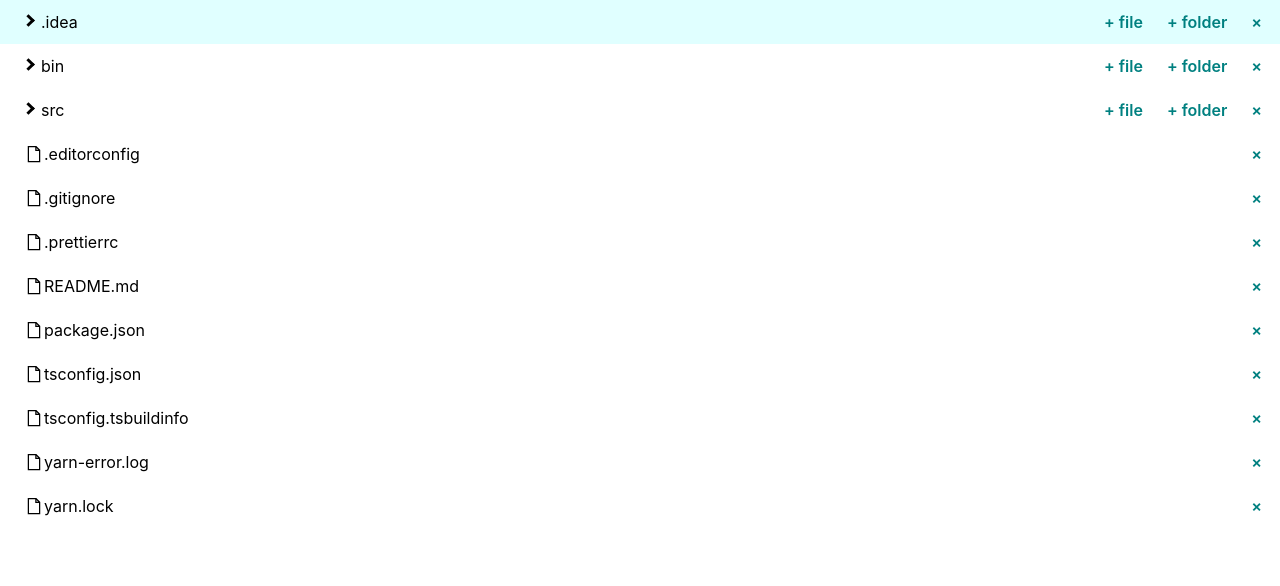
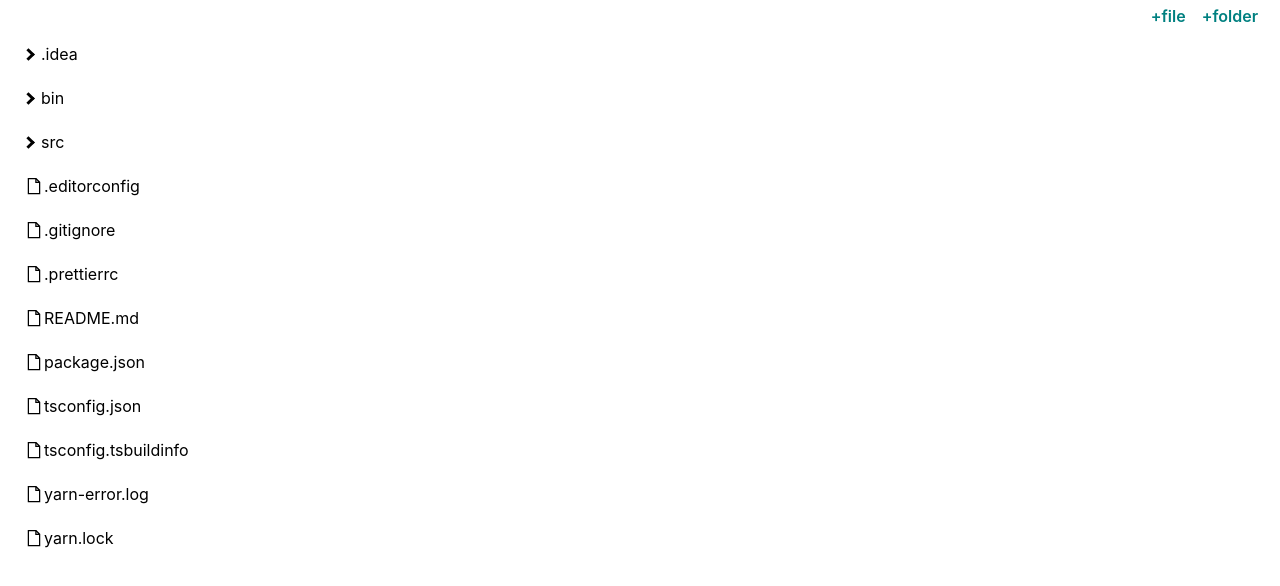
Before and after one commit to leleleadele/file-explorer, a React (Create React App) app: page / in a window 1280 px wide. Shown: the top 586 px of the page. Built offline with nearby package versions, Linux system fonts and the light colour scheme; the HTML template or start-up script is replaced by a standard one.

Commit message:
creating files works AND minor layout fixes

```diff
--- a/src/app/slice.ts
+++ b/src/app/slice.ts
@@ -1,6 +1,7 @@
 import { createSlice } from '@reduxjs/toolkit';
 import type { PayloadAction } from '@reduxjs/toolkit';
 import { IDialog, ITree } from '../types';
+import setNestedProperty from '../helpers/setNestedProperty';
 
 export interface FileTreeState {
   tree: ITree;
@@ -21,53 +22,14 @@ export const counterSlice = createSlice({
     },
 
     createFile: (state, action: PayloadAction<string>) => {
-      console.log('creating file', action.payload);
       const path = action.payload;
-      const parts = path.split('/');
-
-      if (parts[0] === '') {
-        parts.shift();
-      }
-
-      let current = { ...state.tree };
-
-      for (let i = 0; i < parts.length; i++) {
-        console.log('current within iteration', current);
-        const part = parts[i];
-
-        if ((!!current || current === null) && current[part] === undefined) {
-          if (i === parts.length - 1) {
-            console.log('case A');
-            current[part] = null;
-          }
-        } else {
-          console.log('case B');
-          current[part] = {};
-        }
-
-        // @ts-ignore
-        current = current[part];
-      }
-
+      setNestedProperty(path, null, state.tree);
       state.dialog = null;
-      state.tree = current;
     },
 
     createFolder: (state, action: PayloadAction<string>) => {
       const path = action.payload;
-      const parts = path.split('/');
-      let current = state.tree;
-
-      for (let i = 0; i < parts.length; i++) {
-        const part = parts[i];
-
-        if (current[part] === undefined) {
-          current[part] = {};
-        } // @ts-ignore
-
-        current = current[part];
-      }
-
+      setNestedProperty(path, {}, state.tree);
       state.dialog = null;
     },
 
--- a/src/components/CreateButton.tsx
+++ b/src/components/CreateButton.tsx
@@ -19,7 +19,7 @@ const CreateButton: React.FC<IProps> = ({ type, path }) => {
   return (
     <>
       <button className={styles.button} onClick={handleClick}>
-        + {type}
+        +{type}
       </button>
     </>
   );
--- a/src/components/Folder.tsx
+++ b/src/components/Folder.tsx
@@ -29,8 +29,8 @@ const Folder: React.FC<IFolderPops> = ({
         </div>
         {name}
         <div className={styles.actionButtons}>
-        <CreateButton type='file' path={path} />
-          <CreateButton type='folder' path={path} />
+          <CreateButton type="file" path={path} />
+          <CreateButton type="folder" path={path} />
           <DeleteButton path={path} />
         </div>
       </span>
--- a/src/components/index.module.css
+++ b/src/components/index.module.css
@@ -1,5 +1,5 @@
 .arrowContainer {
-  display: inline-block;
+  display: flex;
 }
 .arrowDown {
   border: solid black;
@@ -23,11 +23,19 @@
 
 .directoryItem {
   display: flex;
-  padding: 6px 0;
+  padding: 6px 16px;
   align-items: center;
 
   &:hover {
     background-color: #e0ffff;
+
+    button {
+      visibility: visible;
+    }
+  }
+
+  button {
+    visibility: hidden;
   }
 }
 
@@ -44,11 +52,13 @@
 
 .actionButtons {
   margin-left: auto;
+  display: flex;
+  justify-content: end;
   font-weight: 600;
   color: #008080;
 
   .button {
-    margin-right: 12px;
+    margin-left: 4px;
     background: none;
     color: inherit;
     border: none;
@@ -67,6 +77,8 @@
   width: 100vw;
   height: 100vh;
   position: relative;
+  display: flex;
+  flex-direction: column;
 }
 
 .dialog {
@@ -95,6 +107,9 @@
     color: #fff;
     border: 0;
     padding: 6px;
-
   }
 }
+
+.rootButtons {
+  padding: 0 16px;
+}
--- /dev/null
+++ b/src/helpers/deleteNestedProperty.ts
@@ -0,0 +1,3 @@
+const deleteNestedProperty = () => {};
+
+export default deleteNestedProperty;
--- /dev/null
+++ b/src/helpers/setNestedProperty.ts
@@ -0,0 +1,25 @@
+const setNestedProperty = (
+  path: string,
+  value: null | {},
+  obj: Record<string, any>
+) => {
+  let objReference = obj; // a moving reference to internal objects within obj
+  const parts = path.split('/');
+
+  if (parts[0] === '') {
+    parts.shift();
+  }
+
+  for (var i = 0; i < parts.length - 1; i++) {
+    var parameter = parts[i];
+
+    if (!objReference[parameter]) {
+      objReference[parameter] = {};
+    }
+    objReference = objReference[parameter];
+  }
+
+  objReference[parts[parts.length - 1]] = value;
+};
+
+export default setNestedProperty;
--- a/src/types.ts
+++ b/src/types.ts
@@ -5,7 +5,10 @@ export interface ITree {
 export interface IDirectoryItem {
   name: string;
   path: string;
-  contents?: ITree;
+}
+
+export interface IDirectoryFolder extends IDirectoryItem {
+  contents: ITree;
 }
 
 export interface IDialog {
--- a/src/views/FileTree.tsx
+++ b/src/views/FileTree.tsx
@@ -1,6 +1,6 @@
 import { useCallback, useEffect, useState } from 'react';
 import getFilesData from '../api/getFilesData';
-import { ITree, IDirectoryItem } from '../types';
+import { ITree, IDirectoryItem, IDirectoryFolder } from '../types';
 import Folder from '../components/Folder';
 import File from '../components/File';
 import { useDispatch, useSelector } from 'react-redux';
@@ -9,6 +9,8 @@ import { setTree } from '../app/slice';
 import CreateDialog from '../components/CreateDialog';
 import styles from '../components/index.module.css';
 import { responseCopy } from '../consts';
+import path from 'path';
+import CreateButton from '../components/CreateButton';
 
 const FileTree = () => {
   const dispatch = useDispatch<AppDispatch>();
@@ -30,8 +32,6 @@ const FileTree = () => {
       levels.forEach((level, index) => {
         if (!current[level]) {
           if (index === levels.length - 1) {
-            //@ts-ignore
-
             current[level] = null;
           } else {
             current[level] = {};
@@ -60,7 +60,7 @@ const FileTree = () => {
       path: string,
       level: number
     ) => {
-      const foldersInLevel: IDirectoryItem[] = [];
+      const foldersInLevel: IDirectoryFolder[] = [];
       const filesInLevel: IDirectoryItem[] = [];
 
       Object.entries(structureTree).map(([key, value]) => {
@@ -85,7 +85,6 @@ const FileTree = () => {
               <div key={folder.path}>
                 <Folder
                   name={folder.name}
-                  // @ts-ignore
                   structureTree={folder.contents}
                   path={folder.path}
                   level={level}
@@ -96,11 +95,9 @@ const FileTree = () => {
               </div>
             );
           })}
-          <div>
-            {filesInLevel.map((file) => {
-              return <File key={file.path} file={file} level={level} />;
-            })}
-          </div>
+          {filesInLevel.map((file) => {
+            return <File key={file.path} file={file} level={level} />;
+          })}
         </div>
       );
     };
@@ -114,7 +111,16 @@ const FileTree = () => {
 
   return (
     <div className={styles.pageContainer}>
-      {traverseFileTree()} <CreateDialog />
+      <div className={styles.rootButtons}>
+        <div className={styles.actionButtons}>
+          <CreateButton type="file" path="" />
+          <CreateButton type="folder" path="" />
+        </div>
+      </div>
+
+      {traverseFileTree()}
+
+      <CreateDialog />
     </div>
   );
 };
```
